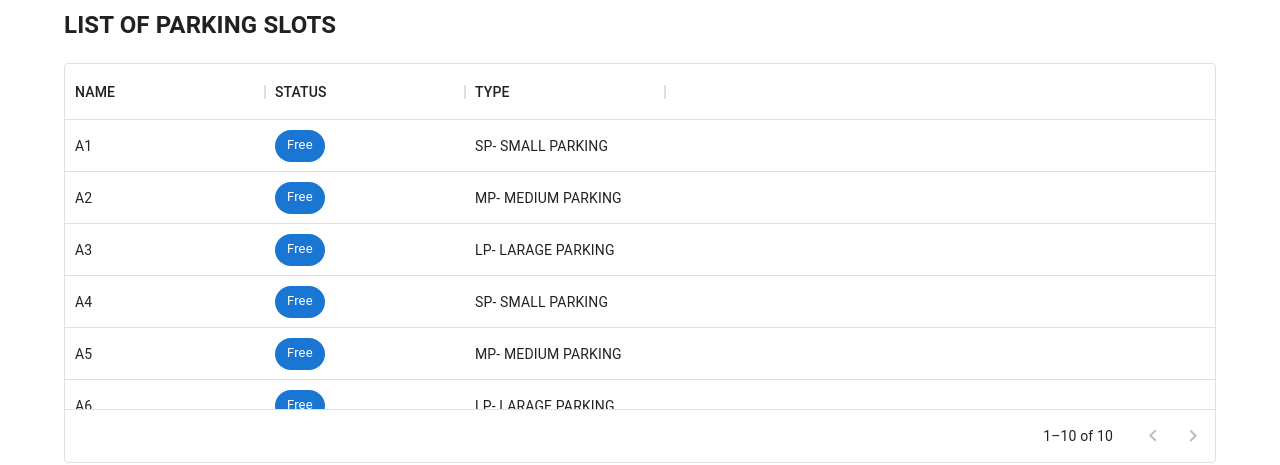
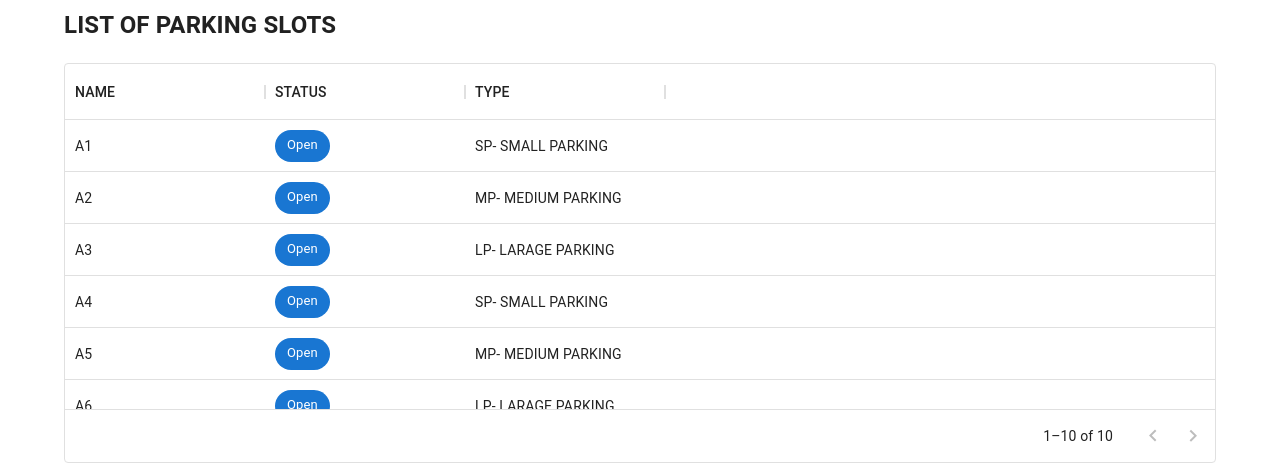
Before and after one commit to edrsn27/parkingv2, a Next.js app: page / in a window 1280 px wide. Shown: the part 1540-2005 px from the top of the page. Built offline with nearby package versions, Linux system fonts and the light colour scheme.

Commit message:
Update Index.js

```diff
--- a/components/ParkingSlots/Index.js
+++ b/components/ParkingSlots/Index.js
@@ -11,7 +11,7 @@ const columns = [
     renderCell: (params) => {
       return (
         <div>
-         {params.row.isOccupied ? <Chip label="Occupied" color="warning" />:<Chip label="Free" color="primary" />}
+         {params.row.isOccupied ? <Chip label="Occupied" color="warning" />:<Chip label="Open" color="primary" />}
         </div>
       );
     },
```
